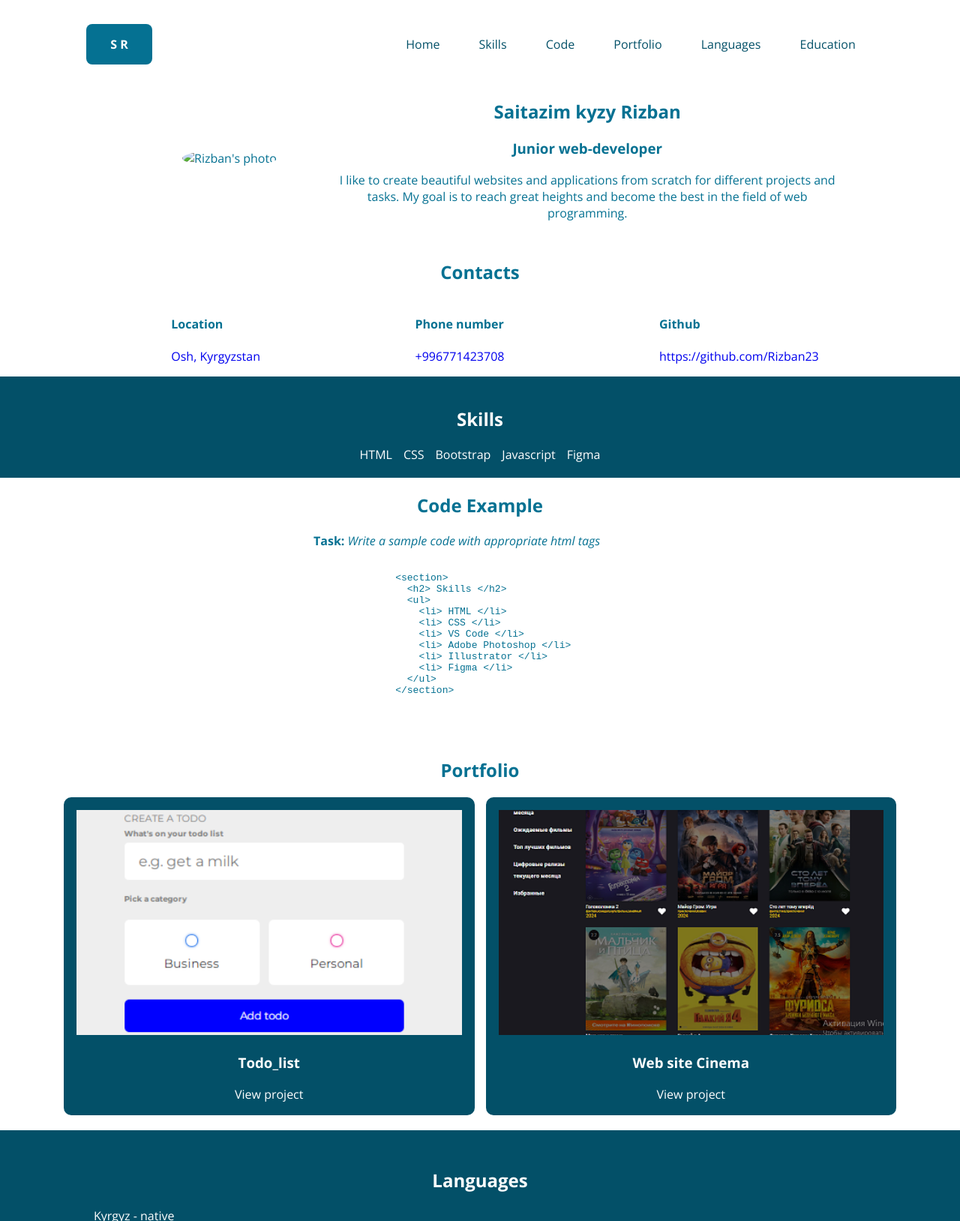
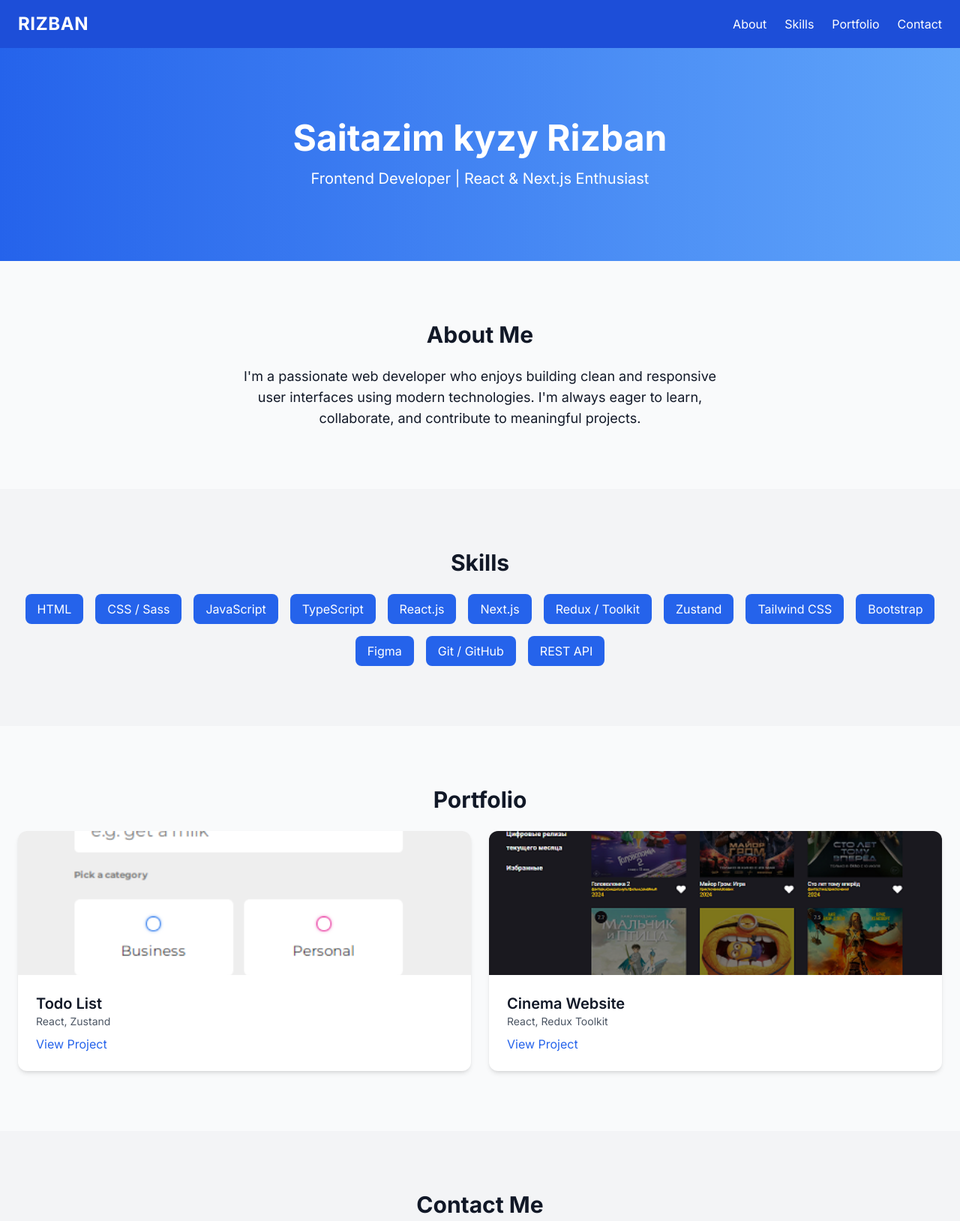
Before and after one commit to Rizban23/Portfolio, a plain HTML site: page index.html in a window 1280 px wide. Shown: the top 1628 px of the page at 75% size. Drawn offline with nearby package versions, Linux system fonts and the light colour scheme.

Commit message:
first commit

```diff
--- a/index.css
+++ /dev/null
@@ -1,277 +0,0 @@
-:root {
-    --accent: #035068;
-    --accent-light: #057192;
-    --pure-light: #fff;
-  }
-  html {
-    box-sizing: border-box;
-    scroll-behavior: smooth;
-  }
-
-  *,
-  *::before,
-  *::after {
-    box-sizing: inherit;
-    text-decoration: none;
-    list-style: none;
-  }
-  body {
-    margin: 0;
-    font-family: "open sans", sans-serif;
-    color: var(--accent-light);
-
-  }
-  .container {
-    max-width: 1140px;
-    margin: 0 auto;
-    padding: 0 15px;
-    /* border: 1px solid black; */
-  }
-
-  html{
-
-    /* overflow-x: hidden; */
-    /* scroll-padding-top: 5.5rem;
-    scroll-behavior: smooth; */
-  }
-  .header{
-    position: fixed;
-    top: 0;left: 0;right: 0;
-    display: flex;
-    background: #fff;
-    align-items: center;
-    justify-content:space-between;
-    z-index: 1000;
-    padding: 2rem 9%;
-
-  }
-
-  .header .logo{
-    /* font-size: 1.5rem; */
-    max-width: 250px;
-    font-weight: bolder;
-    color: #fff;
-    background: #057192;
-    padding: 1em 2em;
-    border-radius: .5em;
-
-  }
-  .header .navbar a{
-    /* font-size: 1.7rem; */
-    border-radius: .5rem;
-    padding: .5rem 1.5rem;
-    color: #035068;
-    /* text-decoration: none; */
-  }
-  .header .navbar a:hover{
-    font-weight: 700;
-  }
-  .menu-btn{
-    display: none;
-  }
-
-
-  /*  */
-  .about-inner {
-    margin-top: 6rem;
-    padding: 1rem 7%;
-    display: flex;
-    align-items: center;
-    justify-content: center;
-    flex-wrap: wrap;
-
-    text-align: center;
-    /* margin: 20px; */
-  }
-
-  .about-col{
-    width: 30%;
-  }
-
-  .about-col img {
-    width: 250%;
-    width: 250px;
-    border-radius: 50%;
-  }
-  .about-col2{
-    width: 70%;
-  }
-
-  .skills{
-    width: 100%;
-  }
-  .skills ul {
-    display: flex;
-    justify-content: center;
-    flex-wrap: wrap;
-    gap: 15px;
-    margin: 0;
-    padding: 0;
-    list-style: none;
-  }
-  .section-title{
-    text-align: center;
-  }
-  .contacts-list{
-    display: flex;
-    align-items: center;
-    justify-content: space-around;
-    flex-wrap: wrap;
-  }
-
-  .skills {
-    background-color: var(--accent);
-    color: #fff;
-    padding: 20px;
-  }
-  .skills-list {
-    text-align: center;
-    margin: 0;
-    padding: 0;
-    list-style: none;
-    margin-bottom: 20px;
-  }
-.code-body{
-    margin-left: 30%;
-}
-.portfolio {
-    padding: 20px;
-  }
-  .portfolio-list {
-    margin: 0;
-    padding: 0;
-    list-style: none;
-    display: grid;
-    grid-template-columns: 1fr 1fr;
-    gap: 15px;
-  }
-  .portfolio-list li {
-    /* grid-template-columns: repeat(2, 1fr); */
-    border: 2px solid var(--accent);
-    border-radius: 10px;
-    overflow: hidden;
-    padding: 15px;
-    background-color: var(--accent);
-    color: #fff;
-    text-align: center;
-  }
-  .portfolio-list a {
-    color: #fff;
-    text-decoration: none;
-  }
-  .portfolio-list img {
-    width: 100%;
-    height: 300px;
-    object-fit: cover;
-  }
-  .portfolio a:hover{
-    background-color: #fff;
-    color: #035068;
-    padding: 10px 10px;
-    border-radius: 7px;
-  }
-  .languages {
-    background-color: var(--accent);
-    color: #fff;
-    padding: 30px;
-
-  }
-  .education li{
-    list-style:disc ;
-  }
-  .footer {
-    margin-left: 60%;
-  }
-  .footer a{
-    font-weight: 700;
-  }
-
-
-  @media (max-width:991px){
-    html{
-      font-size:80%;
-    }
-    .header{
-      padding:2 rem;
-    }
-    .logo{
-      font-size: 1rem;
-      font-weight: 900;
-    }
-    .about-inner{
-        display: flex;
-        align-items: center;
-        justify-content: center;
-    }
-    .about-col{
-        width: 40%;
-    }
-    .about-col2{
-        width: 60%;
-    }
-}
-
-@media (max-width:768px){
-    .menu-btn{
-    display: inline-block;
-    }
-    .header .search-form{
-      width: 90%;
-    }
-    .header .navbar{
-      position: absolute;
-      top: 110%; right: -110%;
-      width:30%;
-      background: #057192;
-      border-radius: .5rem;
-      display: block;
-
-      /* padding: 1rem; */
-
-    }
-    .header .navbar.active{
-      right: 2rem;
-      transition: .4s linear;
-    }
-    .header .navbar a{
-    padding-left: 0;
-      color: #fff;
-      font-size: 1rem;
-      margin: 1rem 2rem;
-      cursor: pointer;
-      display:block
-    }
-    .header .navbar a:hover{
-      font-weight: 700;
-    }
-    .portfolio-list{
-        display: grid;
-        grid-template-columns: 1fr;
-    }
-}
-@media (max-width: 575.98px) {
- .navbar{
-    font-size: 0.5rem;
- }
-    .about-inner{
-        flex-direction: column;
-    }
-
-    .contacts-list{
-        flex-direction: column;
-    }
-    .contacts-list {
-        justify-content: center;
-      }
-      .contacts-list li {
-        width: 32%;
-        margin-bottom: 0;
-      }
-
-      .code-body{
-        margin-left: 0;
-      }
-      .footer{
-        margin-left: 40%;
-      }
-}
--- a/index.html
+++ b/index.html
@@ -2,186 +2,104 @@
 <html lang="en">
   <head>
     <meta charset="UTF-8" />
-    <meta http-equiv="X-UA-Compatible" content="IE=edge" />
     <meta name="viewport" content="width=device-width, initial-scale=1.0" />
-    <title>CV - Saitazim kyzy Rizban</title>
-    <link rel="stylesheet" href="./index.css" />
-    <link rel="preconnect" href="https://fonts.googleapis.com" />
-    <link rel="preconnect" href="https://fonts.gstatic.com" crossorigin />
-    <link
-      href="https://fonts.googleapis.com/css2?family=Open+Sans:ital,wght@0,300;0,700;0,800;1,400&display=swap"
-      rel="stylesheet"
-    />
+    <title>Rizban's Portfolio</title>
+    <script src="https://cdn.tailwindcss.com"></script>
+    <link rel="preconnect" href="https://fonts.googleapis.com">
+    <link rel="preconnect" href="https://fonts.gstatic.com" crossorigin>
+    <link href="https://fonts.googleapis.com/css2?family=Inter:wght@400;600;700&display=swap" rel="stylesheet">
+    <style>
+      body {
+        font-family: 'Inter', sans-serif;
+      }
+    </style>
   </head>
+  <body class="bg-gray-50 text-gray-900">
+    <!-- Header -->
+    <header class="bg-blue-700 text-white px-6 py-4 shadow-md">
+      <div class="container mx-auto flex justify-between items-center">
+        <a href="#" class="text-2xl font-bold tracking-wide">RIZBAN</a>
+        <nav class="space-x-6 hidden md:flex">
+          <a href="#about" class="hover:underline">About</a>
+          <a href="#skills" class="hover:underline">Skills</a>
+          <a href="#portfolio" class="hover:underline">Portfolio</a>
+          <a href="#contact" class="hover:underline">Contact</a>
+        </nav>
+      </div>
+    </header>
 
-  <body>
-    <header class="header">
-      <!-- <div class="container"> -->
-      <a href="#" class="logo">S R</a>
-      <nav class="navbar">
-        <a  href="#homel">Home</a>
-        <a href="#skills">Skills</a>
-        <a href="#code">Code</a>
-        <a  href="portfolio">Portfolio</a>
-        <a href="#languages">Languages</a>
-        <a href="#education">Education</a>
-      </nav>
-        <button class="menu-btn">
-          <svg
-            width="24"
-            height="24"
-            xmlns="http://www.w3.org/2000/svg"
-            fill-rule="evenodd"
-            clip-rule="evenodd"
-          >
-            <path
-              d="M24 21h-24v-2h24v2zm0-4.024h-24v-2h24v2zm0-3.976h-24v-2h24v2zm0-4h-24v-2h24v2zm0-6v2h-24v-2h24z"
-            />
-          </svg>
-        </button>
-    </header>
-     <main>
-      <section class="about">
-        <div class="container">
-          <div class="about-inner">
-            <div class="about-col">
-              <img class="intro-img" src="img/i" alt="Rizban's photo" />
-            </div>
-            <div class="about-col2">
-              <h1 class="about-title">Saitazim kyzy Rizban</h1>
-              <h3 class="about-title">Junior web-developer</h3>
-              <p>
-                I like to create beautiful websites and applications from
-                scratch for different projects and tasks. My goal is to reach
-                great heights and become the best in the field of web
-                programming.
-              </p>
-            </div>
+    <!-- Hero Section -->
+    <section class="text-center py-24 bg-gradient-to-r from-blue-600 to-blue-400 text-white">
+      <h1 class="text-5xl font-bold">Saitazim kyzy Rizban</h1>
+      <p class="text-xl mt-4">Frontend Developer | React & Next.js Enthusiast</p>
+    </section>
+
+    <!-- About Section -->
+    <section id="about" class="container mx-auto py-20 px-6">
+      <h2 class="text-3xl font-bold text-center mb-6">About Me</h2>
+      <p class="text-center max-w-2xl mx-auto text-lg">
+        I'm a passionate web developer who enjoys building clean and responsive user interfaces using modern technologies.
+        I'm always eager to learn, collaborate, and contribute to meaningful projects.
+      </p>
+    </section>
+
+    <!-- Skills Section -->
+    <section id="skills" class="bg-gray-100 py-20 px-6">
+      <h2 class="text-3xl font-bold text-center mb-6">Skills</h2>
+      <div class="flex justify-center gap-4 flex-wrap">
+        <span class="bg-blue-600 text-white py-2 px-4 rounded-lg">HTML</span>
+        <span class="bg-blue-600 text-white py-2 px-4 rounded-lg">CSS / Sass</span>
+        <span class="bg-blue-600 text-white py-2 px-4 rounded-lg">JavaScript</span>
+        <span class="bg-blue-600 text-white py-2 px-4 rounded-lg">TypeScript</span>
+        <span class="bg-blue-600 text-white py-2 px-4 rounded-lg">React.js</span>
+        <span class="bg-blue-600 text-white py-2 px-4 rounded-lg">Next.js</span>
+        <span class="bg-blue-600 text-white py-2 px-4 rounded-lg">Redux / Toolkit</span>
+        <span class="bg-blue-600 text-white py-2 px-4 rounded-lg">Zustand</span>
+        <span class="bg-blue-600 text-white py-2 px-4 rounded-lg">Tailwind CSS</span>
+        <span class="bg-blue-600 text-white py-2 px-4 rounded-lg">Bootstrap</span>
+        <span class="bg-blue-600 text-white py-2 px-4 rounded-lg">Figma</span>
+        <span class="bg-blue-600 text-white py-2 px-4 rounded-lg">Git / GitHub</span>
+        <span class="bg-blue-600 text-white py-2 px-4 rounded-lg">REST API</span>
+      </div>
+    </section>
+
+    <!-- Portfolio Section -->
+    <section id="portfolio" class="container mx-auto py-20 px-6">
+      <h2 class="text-3xl font-bold text-center mb-6">Portfolio</h2>
+      <div class="grid md:grid-cols-2 gap-6">
+        <div class="bg-white shadow-md rounded-xl overflow-hidden">
+          <img src="img/todo.png" alt="Todo List" class="w-full h-48 object-cover" />
+          <div class="p-6">
+            <h3 class="text-xl font-semibold">Todo List</h3>
+            <p class="text-sm text-gray-600 mb-2">React, Zustand</p>
+            <a href="https://rizban23.github.io/neobis-front-todoList/" target="_blank" class="text-blue-600 hover:underline">View Project</a>
           </div>
         </div>
-      </section>
-      <section id="contacts" class="contacts">
-        <div class="container">
-          <h2 class="section-title">Contacts</h2>
-          <ul class="contacts-list">
-            <li>
-              <h4>Location</h4>
-              <a href="https://goo.gl/maps/tEenwbtZxC7EK4cL7"
-                >Osh, Kyrgyzstan</a
-              >
-            </li>
-            <li>
-              <h4>Phone number</h4>
-              <a href="tel:+996771423708">+996771423708</a>
-            </li>
-            <li>
-              <h4>Github</h4>
-              <a href="mailto:https://github.com/Rizban23"
-                >https://github.com/Rizban23</a
-              >
-            </li>
-          </ul>
-        </div>
-      </section>
-
-       <section class="skills" id="skills">
-        <div class="container">
-          <h2 class="section-title">Skills</h2>
-          <ul class="skills-list">
-            <li>HTML</li>
-            <li>CSS</li>
-            <li>Bootstrap</li>
-            <li>Javascript</li>
-            <li>Figma</li>
-
-          </ul>
-        </div>
-      </section>
-      <section class="code" id="code">
-        <div class="container">
-          <h2 class="section-title">Code Example</h2>
-          <div class="code-body">
-          <p>
-            <b>Task: </b> <i>Write a sample code with appropriate html tags</i>
-          </p>
-          <pre>
-          <code>
-              &lt;section&gt;
-                &lt;h2&gt; Skills &lt;/h2&gt;
-                &lt;ul&gt;
-                  &lt;li&gt; HTML &lt;/li&gt;
-                  &lt;li&gt; CSS &lt;/li&gt;
-                  &lt;li&gt; VS Code &lt;/li&gt;
-                  &lt;li&gt; Adobe Photoshop &lt;/li&gt;
-                  &lt;li&gt; Illustrator &lt;/li&gt;
-                  &lt;li&gt; Figma &lt;/li&gt;
-                &lt;/ul&gt;
-              &lt;/section&gt;
-          </code>
-        </pre>
-      </div>
-        </div>
-      </section>
-      <section class="portfolio" id="portfolio">
-        <div class="container">
-          <h2 class="section-title">Portfolio</h2>
-          <ul class="portfolio-list">
-            <li>
-              <img src="img/todo.png" alt="hover_sample" />
-              <h3>Todo_list</h3>
-              <a
-                href="https://rizban23.github.io/neobis-front-todoList/"
-                target="_blank"
-                >View project</a
-              >
-            </li>
-            <li>
-              <img src="img/cinema.png" alt="website" />
-              <h3>Web site Cinema</h3>
-              <a href="https://rizban23.github.io/neobis-front-cinema/"
-                >View project</a
-              >
-            </li>
-          </ul>
-        </div>
-      </section>
-      <section class="languages" id="languages">
-        <div class="container">
-          <h2 class="section-title">Languages</h2>
-          <ul class="languages-list">
-            <li title="Кыргызский - родной">Kyrgyz - native</li>
-            <li title="Русский - свободно">Russian - good</li>
-            <li title="Английский - базовый">English - pre-intermediate</li>
-          </ul>
-        </div>
-      </section>
-      <section class="education" id="education">
-        <div class="container">
-          <div class="wrapper-2">
-            <h2 class="section-title">Education</h2>
-            <ul>
-              <li>
-                Osh Technological University Faculty of Linguistics
-              </li>
-              <li>English course "High time"</li>
-              <li>Korean course "Kyrgyz-Korean"</li>
-               <li> The educational center NEXT "SMM specialist" </li>
-              <li>Web developer course "Jyldyz Academy"</li>
-              <li>Web developer course "Codify"</li>
-              <li>Web developer course "Sanarip Aiymdar"</li>
-            </ul>
+        <div class="bg-white shadow-md rounded-xl overflow-hidden">
+          <img src="img/cinema.png" alt="Cinema Website" class="w-full h-48 object-cover" />
+          <div class="p-6">
+            <h3 class="text-xl font-semibold">Cinema Website</h3>
+            <p class="text-sm text-gray-600 mb-2">React, Redux Toolkit</p>
+            <a href="https://rizban23.github.io/neobis-front-cinema/" target="_blank" class="text-blue-600 hover:underline">View Project</a>
           </div>
         </div>
-      </section>
-    </main>
-    <footer class="footer">
-      <p>
-        2022 &copy;
-        <a href="https://github.com/Rizban23">github:Rizban23, Saitazim kyzy Rizban</a>
+      </div>
+    </section>
 
-      </p>
+    <!-- Contact Section -->
+    <section id="contact" class="bg-gray-100 py-20 px-6 text-center">
+      <h2 class="text-3xl font-bold">Contact Me</h2>
+      <p class="mt-4">I'd love to hear from you! Reach out through any platform below.</p>
+      <div class="mt-6 text-lg">
+        <p>📍 Osh, Kyrgyzstan</p>
+        <p>📞 <a href="tel:+996771423708" class="text-blue-600 hover:underline">+996771423708</a></p>
+        <p>💻 <a href="https://github.com/Rizban23" class="text-blue-600 hover:underline">GitHub</a></p>
+      </div>
+    </section>
+
+    <!-- Footer -->
+    <footer class="text-center py-4 bg-blue-700 text-white">
+      <p>© 2025 Rizban Saitazim kyzy</p>
     </footer>
-
-    <script src="./script.js"></script>
   </body>
 </html>
```
